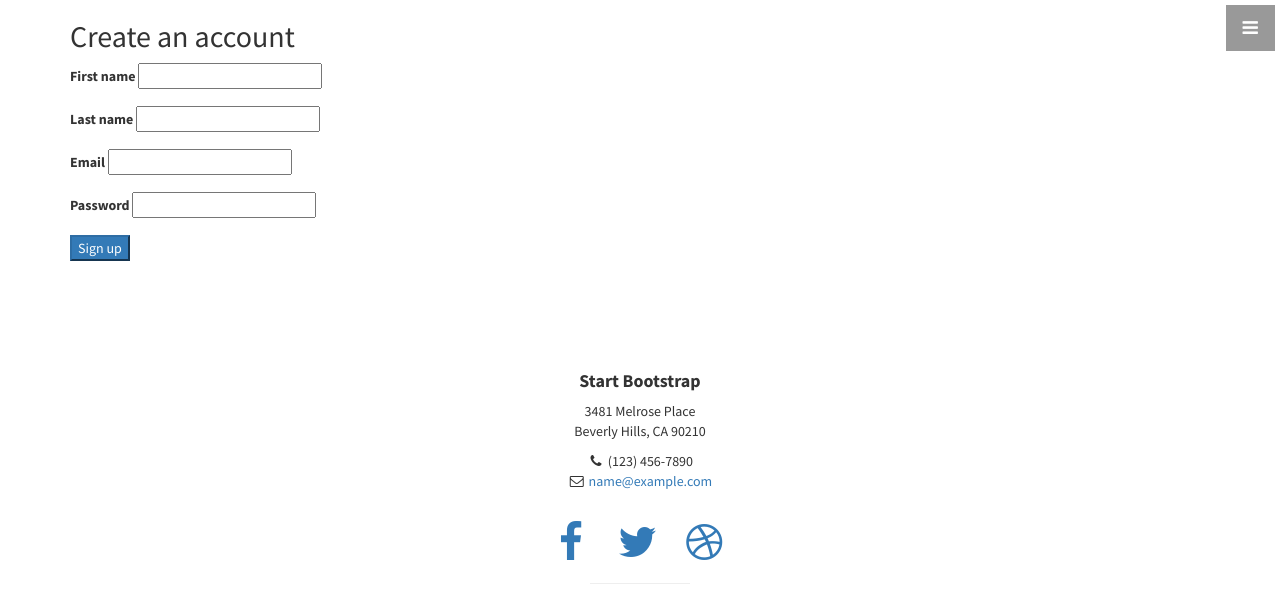
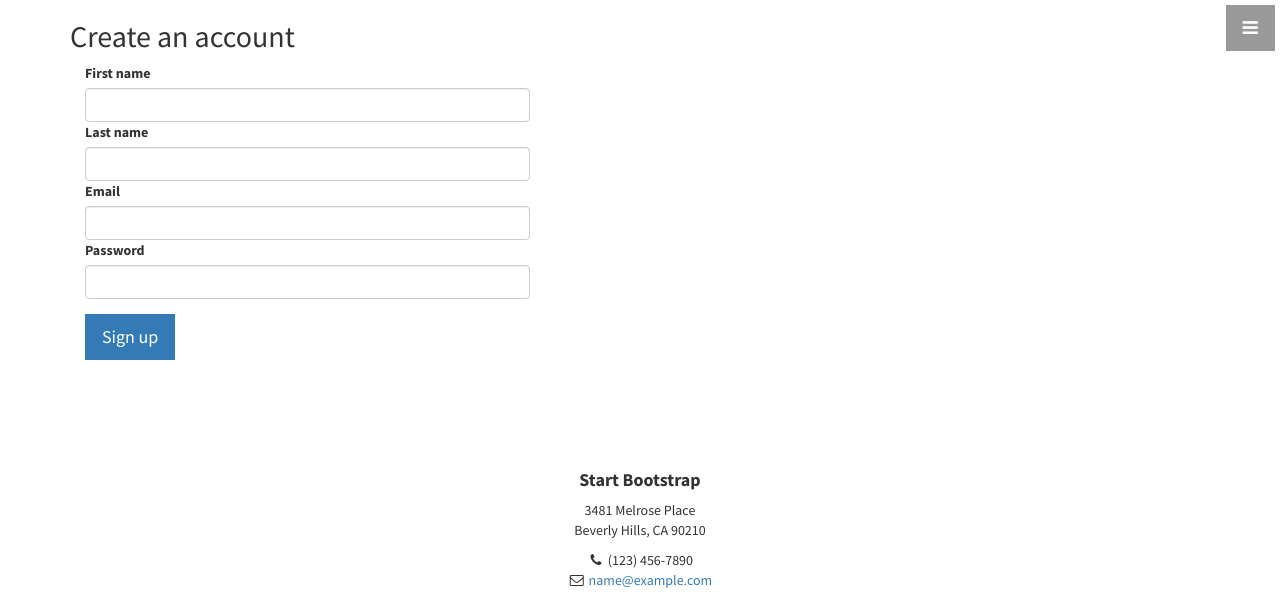
Before and after one commit to myheartsgoon/flask-web-bootstrap, a Flask app: page /signup in a window 1280 px wide. Shown: the top 600 px of the page. Run offline with Flask 2, Linux system fonts and the light colour scheme; some libraries are stand-ins or nearby versions.

Commit message:
Update login and signup style

```diff
--- a/templates/layout.html
+++ b/templates/layout.html
@@ -41,11 +41,19 @@
             <li>
                 <a href="{{ url_for('index') }}" onclick=$("#menu-close").click();>Home</a>
             </li>
+
+            {% if not current_user.is_authenticated %}
             <li>
                 <a href="{{ url_for('login') }}" onclick=$("#menu-close").click();>Login</a>
             </li>
+            {% else %}
             <li>
                 <a href="{{ url_for('logout') }}" onclick=$("#menu-close").click();>Logout</a>
+            </li>
+            {% endif %}
+
+            <li>
+                <a href="{{ url_for('signup') }}" onclick=$("#menu-close").click();>Sign Up</a>
             </li>
             <li>
                 <a href="{{ url_for('about') }}" onclick=$("#menu-close").click();>About</a>
--- a/templates/signup.html
+++ b/templates/signup.html
@@ -1,16 +1,14 @@
 {% extends "layout.html" %}
-
+{% block title %} Login {% endblock %}
 
 {% block content %}
-<title > Sing Up</title>
-  <main class="container signup-section">
-    <div class="section-content">
-      <h2>Create an account</h2>
 
       <form method="POST" action="/signup">
+        <div class="container">
+        <h2>Create an account</h2>
         {{ form.hidden_tag() }}
 
-        <div class="form-group">
+        <div class="col-xs-5" style="margin-right: 800px;">
           {{ form.first_name.label }}
 
           {% if form.first_name.errors %}
@@ -19,10 +17,10 @@
             {% endfor %}
           {% endif %}
 
-          {{ form.first_name }}
+          {{ form.first_name(class="form-control") }}
         </div>
 
-        <div class="form-group">
+        <div class="col-xs-5" style="margin-right: 800px;">
           {{ form.last_name.label }}
 
           {% if form.last_name.errors %}
@@ -31,10 +29,10 @@
             {% endfor %}
           {% endif %}
 
-          {{ form.last_name }}
+          {{ form.last_name(class="form-control") }}
         </div>
 
-        <div class="form-group">
+        <div class="col-xs-5" style="margin-right: 800px;">
           {{ form.email.label }}
 
           {% if form.email.errors %}
@@ -47,10 +45,10 @@
             <p class="error-message">{{ message }}</p>
             {% endfor %}
 
-          {{ form.email }}
+          {{ form.email(class="form-control") }}
         </div>
 
-        <div class="form-group">
+        <div class="col-xs-5" style="margin-right: 800px;">
           {{ form.password.label }}
 
           {% if form.password.errors %}
@@ -59,11 +57,11 @@
             {% endfor %}
           {% endif %}
 
-          {{ form.password }}
+          {{ form.password(class="form-control") }}
         </div>
 
-        {{ form.submit(class="btn-primary") }}
+        {{ form.submit(class="btn btn-lg btn-blue", style="margin-top: 15px;margin-right: 600px;margin-left: 15px;") }}
+        </div>
       </form>
     </div>
-  </main>
 {% endblock %}
```
Also changed, not shown: templates/login.html (+5 -5 lines), static/css/bootstrap.css.
